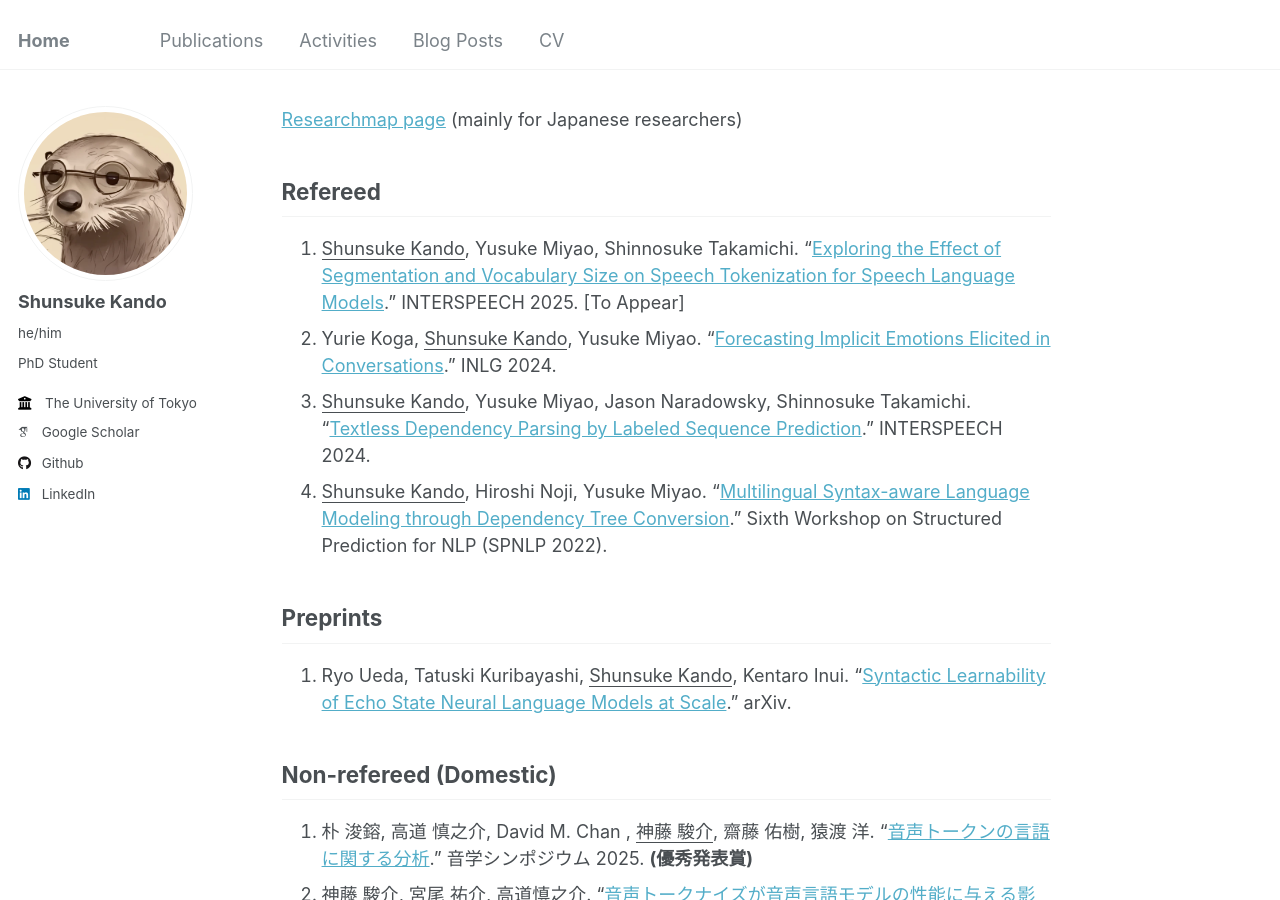
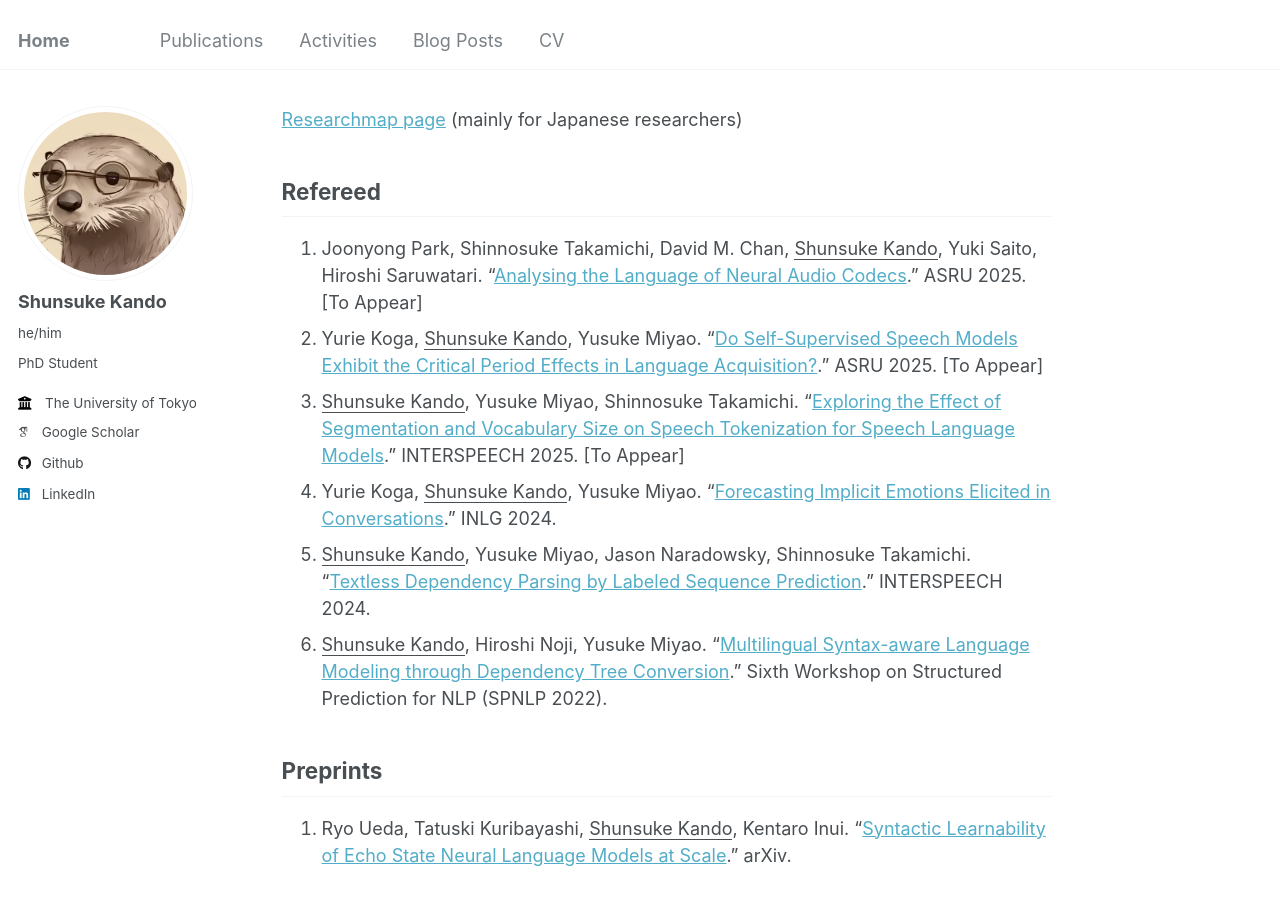
Before and after one commit to gifdog97/gifdog97.github.io, a Jekyll site: the page built from _pages/publications.md, in a window 1280 px wide and 900 px high. Built offline with Jekyll 4.4.1, drawn with Linux system fonts in a browser that asks for light colours; some web fonts are replaced.

Commit message:
add publication

```diff
--- a/_pages/publications.md
+++ b/_pages/publications.md
@@ -6,6 +6,8 @@ permalink: /publications
 
 ## Refereed
 
+1. Joonyong Park, Shinnosuke Takamichi, David M. Chan, <u>Shunsuke Kando</u>, Yuki Saito, Hiroshi Saruwatari. "[Analysing the Language of Neural Audio Codecs](xxx)." ASRU 2025. [To Appear]
+1. Yurie Koga, <u>Shunsuke Kando</u>, Yusuke Miyao. "[Do Self-Supervised Speech Models Exhibit the Critical Period Effects in Language Acquisition?](xxx)." ASRU 2025. [To Appear]
 1. <u>Shunsuke Kando</u>, Yusuke Miyao, Shinnosuke Takamichi. "[Exploring the Effect of Segmentation and Vocabulary Size on Speech Tokenization for Speech Language Models](xxx)." INTERSPEECH 2025. [To Appear]
 1. Yurie Koga, <u>Shunsuke Kando</u>, Yusuke Miyao. "[Forecasting Implicit Emotions Elicited in Conversations](https://aclanthology.org/2024.inlg-main.12/)." INLG 2024.
 1. <u>Shunsuke Kando</u>, Yusuke Miyao, Jason Naradowsky, Shinnosuke Takamichi. "[Textless Dependency Parsing by Labeled Sequence Prediction](https://www.isca-archive.org/interspeech_2024/kando24_interspeech.html)." INTERSPEECH 2024.
```
Also changed, not shown: 2 other files.
